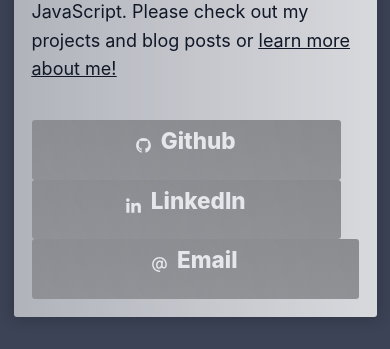
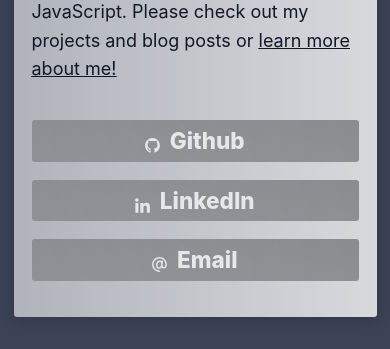
Before and after one commit to omallek07/kevinomalley-portfolio, a Next.js app: page / in a window 390 px wide. Shown: the part 960-1309 px from the top of the page. Built offline with nearby package versions, Linux system fonts and the light colour scheme.

Commit message:
Another media query update

```diff
--- a/components/sharedComponents/socialContacts/socialContacts.module.css
+++ b/components/sharedComponents/socialContacts/socialContacts.module.css
@@ -11,11 +11,11 @@
 
 .socialContact {
   margin-right: 1rem;
+  margin-bottom: 1rem;
+  width: 100%;
 }
 
 .socialContactLink {
-  margin-bottom: 1rem;
-  width: 100%;
   padding: 0 0.25rem;
   display: flex;
   align-items: baseline;
@@ -51,7 +51,7 @@
   .socialContacts {
     flex-direction: row;
   }
-  .socialContactLink {
+  .socialContact {
     width: auto;
     margin-bottom: 0;
   }
```
